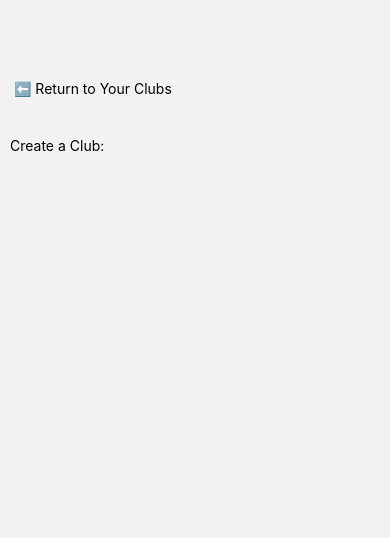
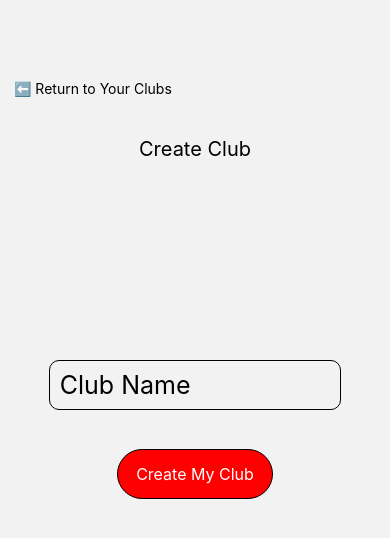
Before and after one commit to banjaminh/BookClub, a React Native app: screen /CreateClub in a window 390 px wide. Shown: the top 538 px of the page. Built offline with nearby package versions, Linux system fonts and the light colour scheme.

Commit message:
Create ClubForm component

```diff
--- a/components/BookClub/BookClub.tsx
+++ b/components/BookClub/BookClub.tsx
@@ -10,7 +10,7 @@ export default function BookClub() {
 			<View style={styles.internalNavigation}>
 				<TouchableOpacity
 					style={styles.button}
-					onPress={() => navigation.navigate("JoinClub")}
+					onPress={() => navigation.navigate("CreateClub")}
 				>
 					<Text>Create</Text>
 				</TouchableOpacity>
--- /dev/null
+++ b/components/ClubForm/ClubForm.tsx
@@ -0,0 +1,30 @@
+import { Text, TextInput, TouchableOpacity, View } from "react-native";
+import { styles } from "./ClubFormStyleSheet";
+import { useState } from "react";
+import { useNavigation } from "@react-navigation/native";
+
+export default function ClubForm() {
+  const [clubName, setClubName] = useState<string>('')
+
+  function handleCreateClubPress() {
+    const randomNumber = Math.floor(Math.random() * (100000 - 10000 + 1)) + 10000;
+    const clubId = "#" + randomNumber
+  }
+
+  return (
+    <View style={styles.clubFormContainer}>
+      <Text style={{ display: "none" }}>Enter Club Name</Text>
+        <View style={styles.clubInputWrapper}>
+          <TextInput
+            placeholder="Club Name"
+            value={clubName}
+            onChangeText={(text) => setClubName(text)}
+            style={styles.clubNameInput}
+			    />
+        </View>
+        <TouchableOpacity style={styles.createClubButton} onPress={handleCreateClubPress} >
+          <Text  style={styles.createClubButtonTextColor}>Create My Club</Text>
+        </TouchableOpacity>
+    </View>
+  )
+}
--- /dev/null
+++ b/components/ClubForm/ClubFormStyleSheet.tsx
@@ -0,0 +1,34 @@
+import { StyleSheet } from "react-native";
+
+export const styles = StyleSheet.create({
+  clubFormContainer: {
+    flex: .75,
+    alignItems: 'center',
+    justifyContent: 'center',
+  },
+  clubInputWrapper: {
+    width: '75%',
+    marginBottom: '10%',
+  },
+  clubNameInput: {
+    borderWidth: 1.5,
+    borderRadius: 10,
+    height: 50,
+    fontSize: 25,
+    paddingLeft: 10
+  },
+  createClubButton: {
+    borderWidth: 1.5,
+    borderRadius: 25,
+    height: 50,
+    fontSize: 25,
+    width: '40%',
+    alignItems: 'center',
+    justifyContent: 'center',
+    backgroundColor: 'red',
+  },
+  createClubButtonTextColor: {
+    color: 'white',
+    fontSize: 16
+  }
+})
--- a/components/CreateClub/CreateClub.tsx
+++ b/components/CreateClub/CreateClub.tsx
@@ -5,6 +5,7 @@ import {
 } from "react-native";
 import { styles } from "./CreateClubStyleSheet";
 import { useNavigation } from "@react-navigation/native";
+import ClubForm from "../ClubForm/ClubForm";
 
 export default function CreateClub() {
 const navigation = useNavigation();
@@ -16,7 +17,10 @@ const navigation = useNavigation();
             <Text> ⬅️ Return to Your Clubs</Text>
             </TouchableOpacity>
         </View>
-      <Text style={styles.heading}>Create a Club:</Text>
+        <View style={styles.createClubHeadingWrapper}>
+          <Text style={styles.createClubHeading}>Create Club</Text>
+        </View>
+      <ClubForm />
     </View>
   )
 }
--- a/components/CreateClub/CreateClubStyleSheet.tsx
+++ b/components/CreateClub/CreateClubStyleSheet.tsx
@@ -15,9 +15,13 @@ export const styles = StyleSheet.create({
     justifyContent: 'center',
     alignItems: 'center',
   },
-  heading: {
+  createClubHeading: {
     marginTop: 40,
     marginBottom: 20,
-    paddingLeft: 10,
+
+    fontSize: 20,
   },
+  createClubHeadingWrapper: {
+    alignItems: 'center'
+  }
 })
```
